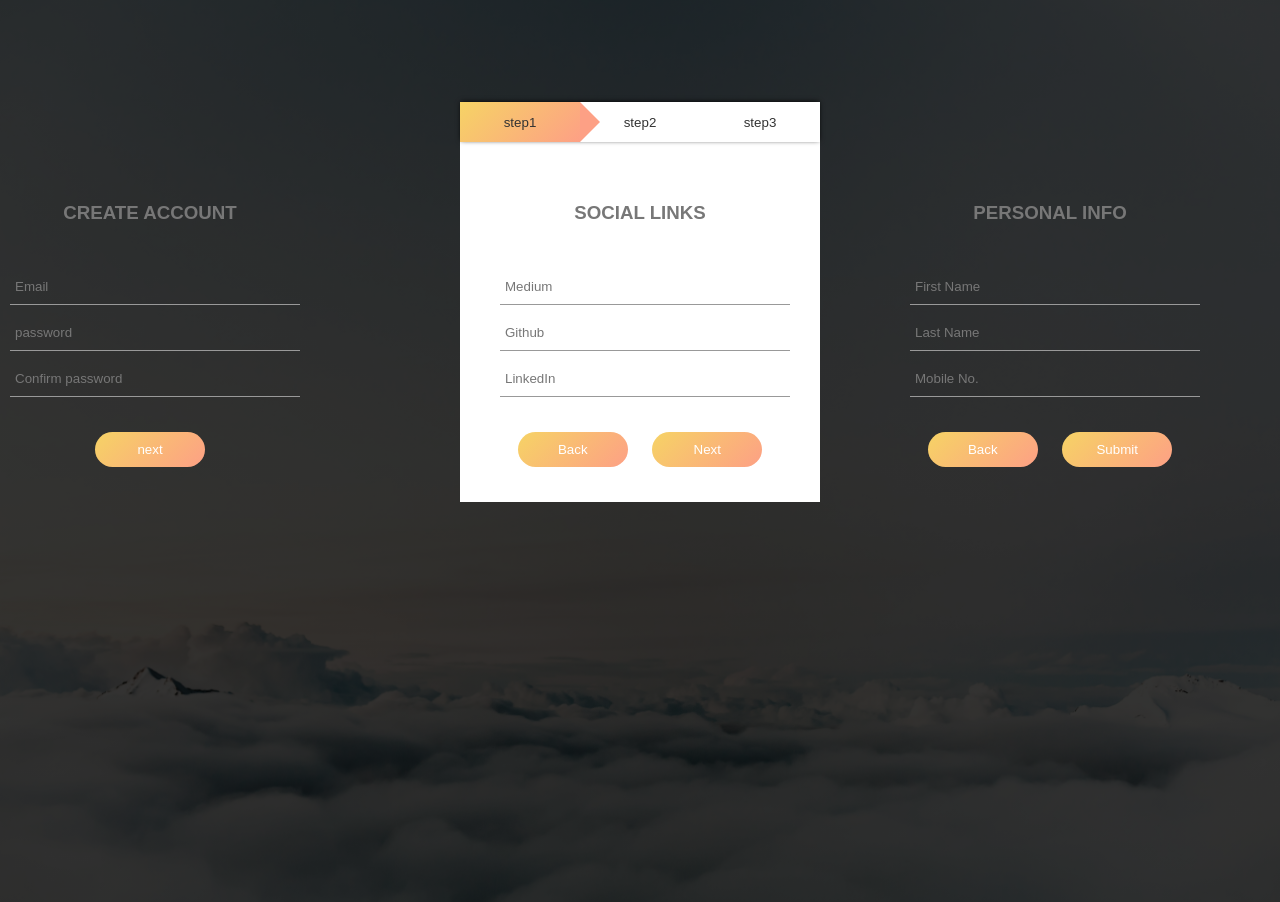
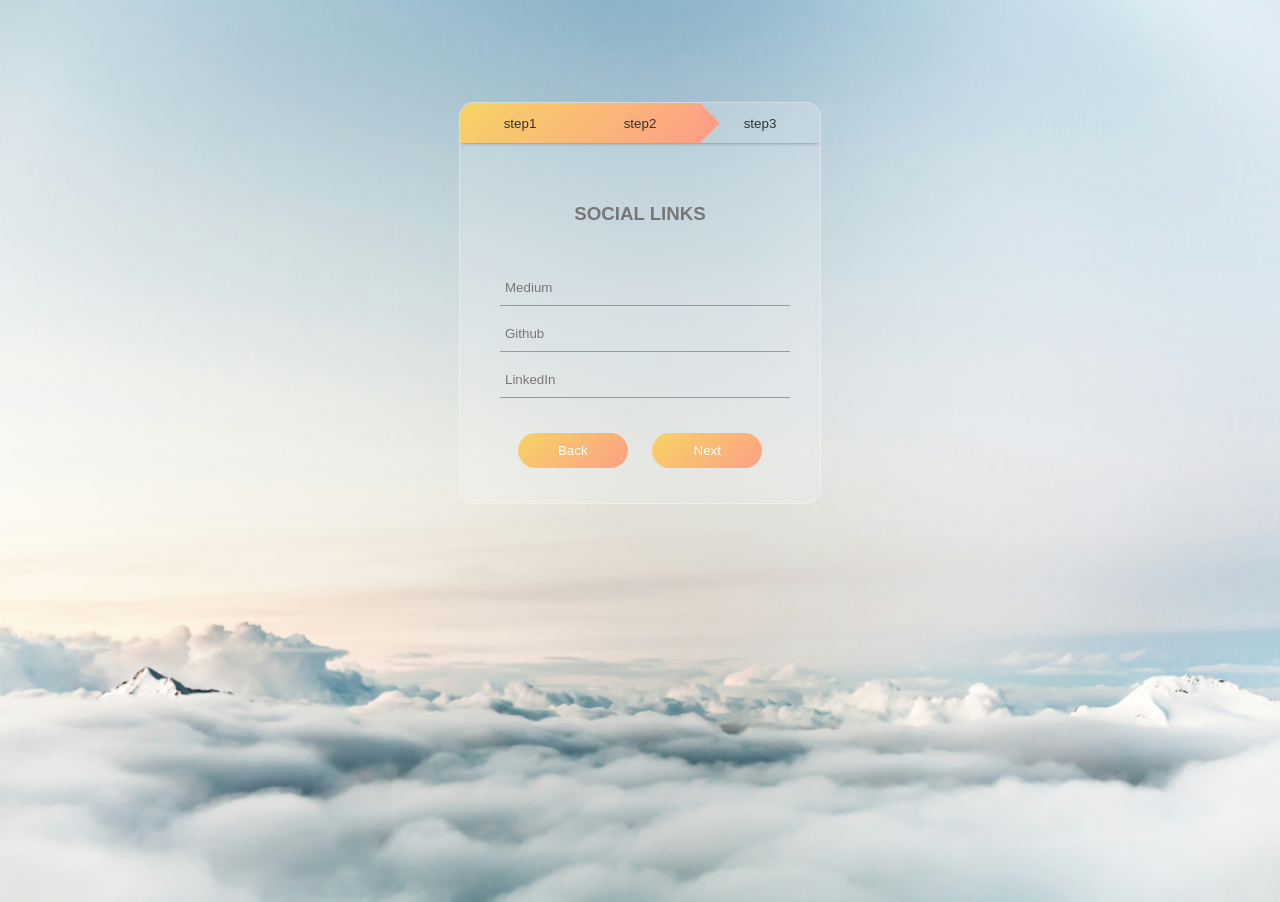
Before and after one commit to Ericnjuki254/Multi-Step-Login, a plain HTML site: page index.html in a window 1280 px wide. Both pictures are taken after a click on the button "next". Drawn offline with Linux system fonts and the light colour scheme.

Commit message:
completion of the mini project

```diff
--- a/index.html
+++ b/index.html
@@ -59,14 +59,34 @@
 
         var Next1= document.getElementById("Next1")
         var Next2= document.getElementById("Next2")
-        var BAck1= document.getElementById("Back1")
+        var Back1= document.getElementById("Back1")
         var Back2= document.getElementById("Back2")
+
+        var progress= document.getElementById("progress")
 
         Next1.onclick = function(){
             Form1.style.left = "-450px";
             Form2.style.left = "40px";
+            progress.style.width = "240px";
         }
 
+        Back1.onclick = function(){
+            Form1.style.left = "40px";
+            Form2.style.left = "450px";
+            progress.style.width = "120px";
+        }
+
+        Next2.onclick = function(){
+            Form2.style.left = "-450px";
+            Form3.style.left = "40px";
+            progress.style.width = "360px";
+        }
+
+        Back2.onclick = function(){
+            Form2.style.left = "40px";
+            Form3.style.left = "450px";
+            progress.style.width = "240px";
+        }
 
     </script>
 
--- a/style.css
+++ b/style.css
@@ -6,7 +6,7 @@
 body{
     margin: 0;
     padding: 0;
-    background-image: linear-gradient(rgba(0,0,0,0.8),rgba(0,0,0,0.8)),url(/images/mountains2.jpg);
+    background-image: url(/images/mountains2.jpg); /*linear-gradient(rgba(0,0,0,0.8),rgba(0,0,0,0.8)),  I can use this to darken the background image*/
     background-size: cover;
     background-position: center;
     background-repeat: no-repeat;
@@ -17,8 +17,20 @@ body{
     width: 360px;
     height: 400px;
     margin: 8% auto;
+    background: rgba(255, 255, 255, 0.2); /* Semi-transparent white */
+    backdrop-filter: blur(10px); /* Blur effect */
+    -webkit-backdrop-filter: blur(10px); /* For Safari support */
+    border-radius: 15px; /* Rounded corners */
+    border: 1px solid rgba(255, 255, 255, 0.3); /* Subtle border */
+    position: relative;
+    overflow: hidden;
+
+    /* width: 360px;
+    height: 400px;
+    margin: 8% auto;
     background: #fff;
     position: relative;
+    overflow: hidden; */
 }
 
 h3{
@@ -32,6 +44,7 @@ text-align: center;
     position: absolute;
     top: 100px;
     left: 40px;
+    transition: 0.5S;
 }
 
 form input{
@@ -62,6 +75,7 @@ form button{
     border: 0;
     outline: none;
     color: #fff;
+    cursor: pointer;
 }
 
 #Form2{
@@ -94,6 +108,7 @@ form button{
     height: 100%;
     width: 120px;
     background: linear-gradient(135deg, #f6d365 0%, #fda085 100%);
+    transition: 1s;
 }
 
 #progress::after{
```
Also changed, not shown: 1 other file.
